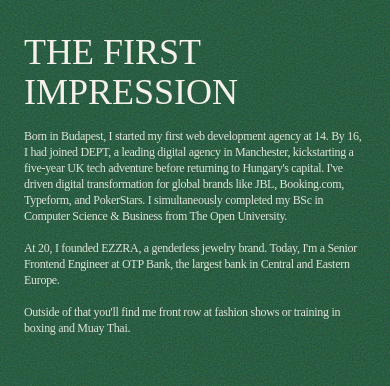
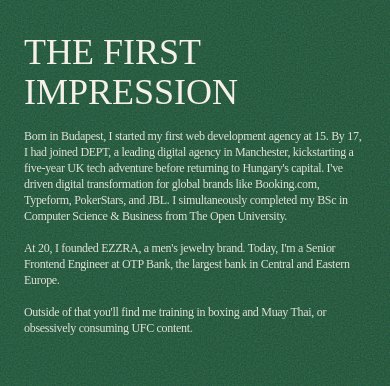
Before and after one commit to balazsotakomaiya/personal-site, a Next.js app: page / in a window 390 px wide. Shown: the part 820-1206 px from the top of the page. Built offline with nearby package versions, Linux system fonts and the light colour scheme.

Commit message:
Introduction reworded

```diff
--- a/app/components/Introduction/Introduction.tsx
+++ b/app/components/Introduction/Introduction.tsx
@@ -1,26 +1,26 @@
 import React from "react";
 
 export const Introduction: React.FC = () => {
-    return (
-        <div className='flex flex-col text-custom-cream'>
-            <h3 className='font-sans text-4xl mb-4'>THE FIRST IMPRESSION</h3>
-            <div className='font-mono text-xs lg:text-sm tracking-tight opacity-90'>
-                Born in Budapest, I started my first web development agency at 14. By 16, I had joined DEPT, a leading
-                digital agency in Manchester, kickstarting a five-year UK tech adventure before returning to Hungary's
-                capital.
-                I've driven digital transformation for global brands like JBL, Booking.com, Typeform, and PokerStars. I
-                simultaneously completed my BSc in Computer Science & Business from The Open University.
-
-                <br/><br/>
-
-                At 20, I{/* todo: Link to EZZRA */} founded EZZRA, a genderless jewelry brand. Today, I'm a Senior Frontend
-                Engineer at OTP Bank, the largest bank in Central and Eastern Europe.
-
-                <br/><br/>
-
-                Outside of that you'll find me front row at
-                fashion shows or training in boxing and Muay Thai.
-            </div>
-        </div>
-    );
-}
+  return (
+    <div className="flex flex-col text-custom-cream">
+      <h3 className="font-sans text-4xl mb-4">THE FIRST IMPRESSION</h3>
+      <div className="font-mono text-xs lg:text-sm tracking-tight opacity-90">
+        Born in Budapest, I started my first web development agency at 15. By
+        17, I had joined DEPT, a leading digital agency in Manchester,
+        kickstarting a five-year UK tech adventure before returning to Hungary&apos;s
+        capital. I&apos;ve driven digital transformation for global brands like
+        Booking.com, Typeform, PokerStars, and JBL. I simultaneously completed
+        my BSc in Computer Science & Business from The Open University.
+        <br />
+        <br />
+        At 20, I founded EZZRA, a men&apos;s jewelry brand. Today, I&apos;m a Senior
+        Frontend Engineer at OTP Bank, the largest bank in Central and Eastern
+        Europe.
+        <br />
+        <br />
+        Outside of that you&apos;ll find me training in boxing and Muay Thai, or
+        obsessively consuming UFC content.
+      </div>
+    </div>
+  );
+};
```
Also changed, not shown: 1 other file (tests, documents, lock files or other folders).
